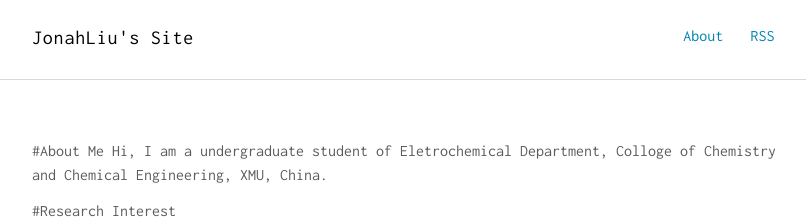
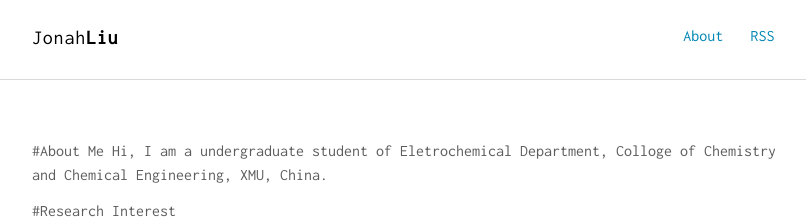
Before and after one commit to shuayliu/shuayliu.github.io, a Jekyll site: the page built from index.md, in a window 1280 px wide. Shown: the top 220 px of the page, without its empty margins (232-1038 px from the left). Built offline with Jekyll 4.4.1, drawn with Linux system fonts in a browser that asks for light colours; our own code applies the rules of GitHub Pages for plain Markdown files; some of the changed lines change nothing that is shown.

Commit message:
no message

```diff
--- a/_config.yml
+++ b/_config.yml
@@ -1,7 +1,7 @@
 
 # SEO settings
-title: "JonahLiu's Site"
-title2: "" # default: ""
+title: "Jonah"
+title2: "Liu" # default: ""
 description: "JonahLiu's Site for coding, writing"
 keywords: "jonahliu, free, download, SEO, blog, web, thinkspace"
 url: http://me.jonahliu.cf # site url
@@ -36,12 +36,12 @@ author:
   email    : jonahliu@outlook.com
   url      : http://me.jonahliu.cf
   github   : http://github.com/lsforusual
-  twitter  :
-  facebook :
+  twitter  : JonahLiu
+  facebook : JonahLiu
   linkedin :
 
 # social settings
-og_locale: "zh_CN"
+og_locale: "en_US"
 twitter_card: "summary_large_image"
 twitter_site: "@HeiswayiNrird"
 
@@ -55,5 +55,7 @@ navbar:
     title: About
   - slug : blog
     title: Blog
+  - slug : Test
+    title: Title
 
 exclude: ["gulp", "node_modules", "bower", "bower_components", "config.rb", "src", "Gemfile", "Gemfile.lock", ".rvmrc", ".rbenv-version", "package.json", "gulpfile.js", "README.md", "Rakefile", "changelog.md"]
```
